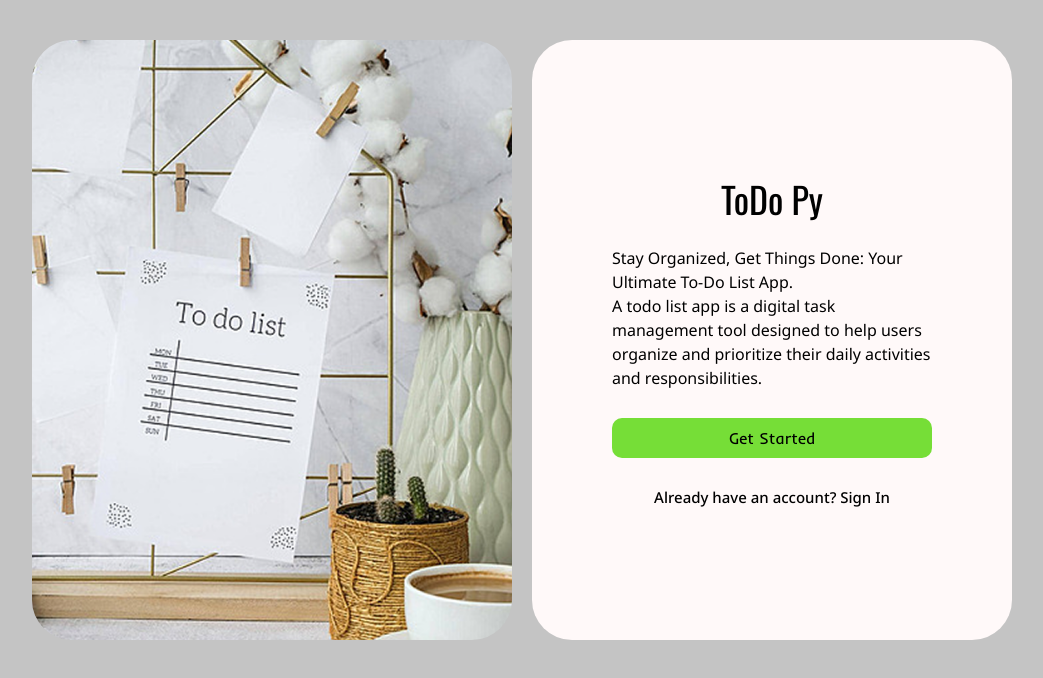
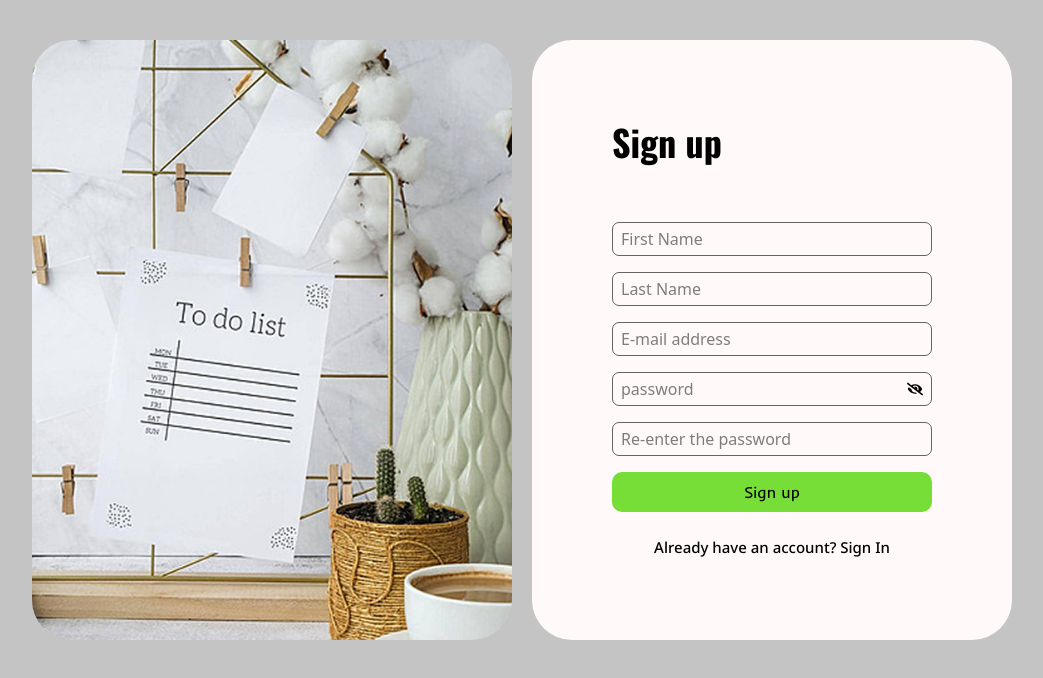
Before and after one commit to 01mehran/To-Do-App-With-React, a React (Vite) app: page / in a window 1280 px wide. Shown: the top 678 px of the page, without its empty margins (118-1161 px from the left). Built offline with nearby package versions, Linux system fonts and the light colour scheme.

Commit message:
Add SignUp page

```diff
--- a/src/App.jsx
+++ b/src/App.jsx
@@ -1,9 +1,9 @@
-import { Started } from "./pages/Started";
+import { SignUp } from "./pages/SignUp";
 
 function App() {
   return (
     <>
-      <Started />
+      <SignUp />
     </>
   );
 }
--- /dev/null
+++ b/src/components/Inpput.jsx
@@ -0,0 +1,9 @@
+export const Input = ({ placeholder, type }) => {
+  return (
+    <input
+      type={type}
+      placeholder={placeholder}
+      className="focus:ring-green-100 accent-green-100 w-full rounded-[7px] border border-black/60 px-2 py-1 outline-0 focus:border-transparent focus:ring-2 focus:outline-none"
+    />
+  );
+};
--- /dev/null
+++ b/src/components/Register.jsx
@@ -0,0 +1,58 @@
+// State
+import { useState } from "react";
+
+// Components;
+import { Input } from "./Inpput";
+import { ToDoImg } from "./ToDoImg";
+
+// Icons;
+import { FaEye } from "react-icons/fa";
+import { FaEyeSlash } from "react-icons/fa";
+
+export const Register = () => {
+  const [isShow, setIsShow] = useState("false");
+
+  const showHideHander = () => {
+    setIsShow(!isShow);
+  };
+
+  return (
+    <div className="bg-gray-100 min-h-screen">
+      <div className="flex flex-col-reverse items-center justify-center gap-5 px-3 pt-10 md:flex-row">
+        {/* To-Do Image */}
+        <ToDoImg />
+        <main className="flex min-h-[600px] w-full flex-col items-center justify-center rounded-[40px] bg-white px-6 sm:max-w-[480px] sm:px-10 md:px-20">
+          {/* Title */}
+          <div className="w-full mb-7">
+            <h2 className="font-oswald mb-8 text-left text-4xl font-bold">
+              Sign up
+            </h2>
+          </div>
+          {/* Form */}
+          <form className="space-y-4">
+            {/* Input Fields */}
+            <Input placeholder={"First Name"} type={"text"} />
+            <Input placeholder={"Last Name"} type={"text"} />
+            <Input placeholder={"E-mail address"} type={"text"} />
+            <div className="focus-within:ring-green-100 flex items-center rounded-[7px] border border-black/60 px-2 py-1 focus-within:border-transparent focus-within:ring-2">
+              <input type={isShow ? "password" : "text"} placeholder="password" className="accent-green-100 w-full border-0 outline-0"/>
+              <div className="cursor-pointer" onClick={showHideHander}>
+                {isShow ? <FaEyeSlash /> : <FaEye />}
+              </div>
+            </div>
+            <Input placeholder={"Re-enter the password"} type={"password"} />
+            {/* Button */}
+            <button type="submit" className="bg-green-100 font-inder block w-full cursor-pointer rounded-[10px] py-2 text-base font-medium transition-all hover:translate-y-px">
+              Sign up
+            </button>
+          </form>
+          <p className="font-notoSans mt-6 text-[15px] font-medium text-black">
+            Already have an account? Sign In
+          </p>
+        </main>
+      </div>
+    </div>
+  );
+};
+
+export default Register;
--- /dev/null
+++ b/src/pages/SignUp.jsx
@@ -0,0 +1,9 @@
+import { Register } from "@/components/Register";
+
+export const SignUp = () => {
+  return (
+    <>
+      <Register />
+    </>
+  );
+};
```
